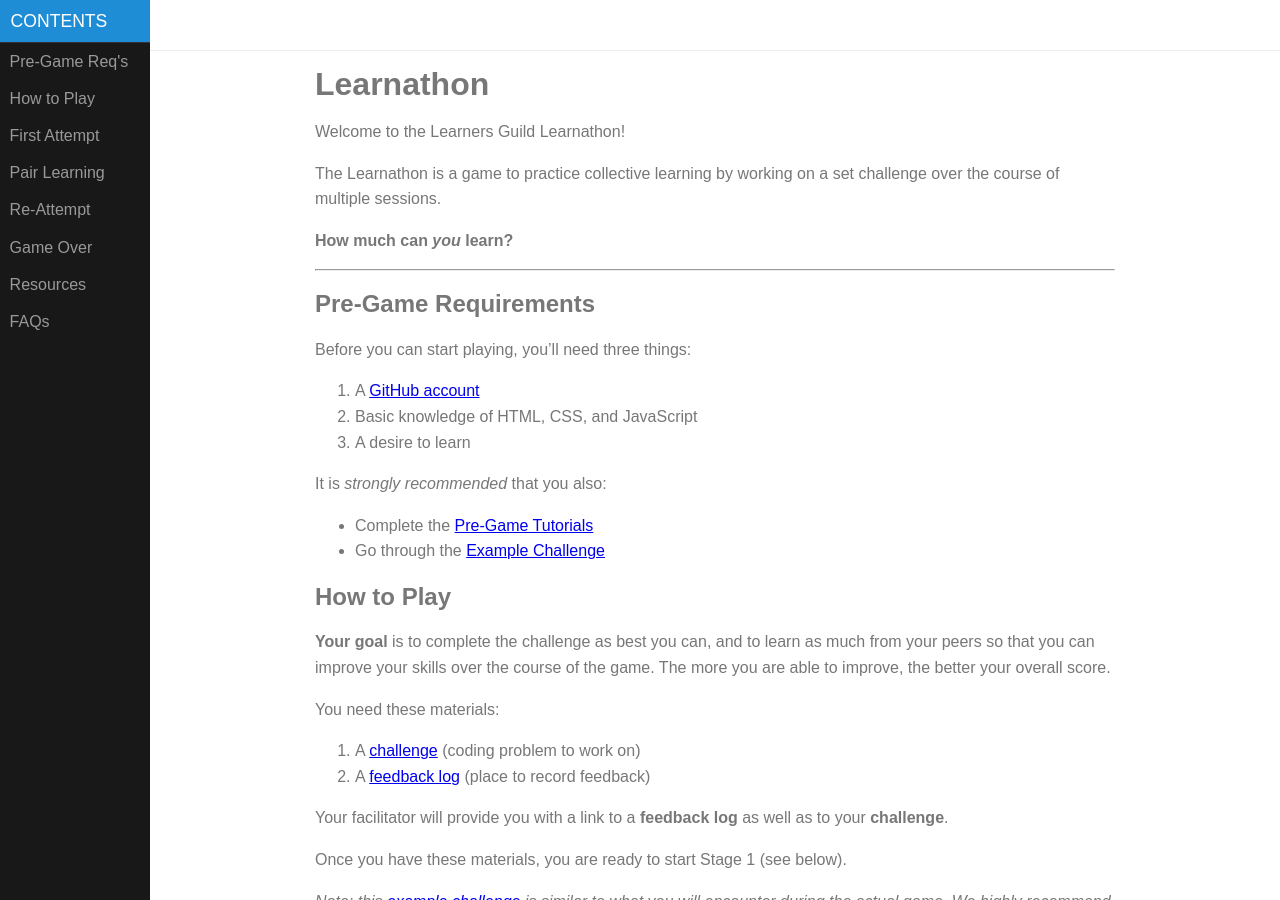
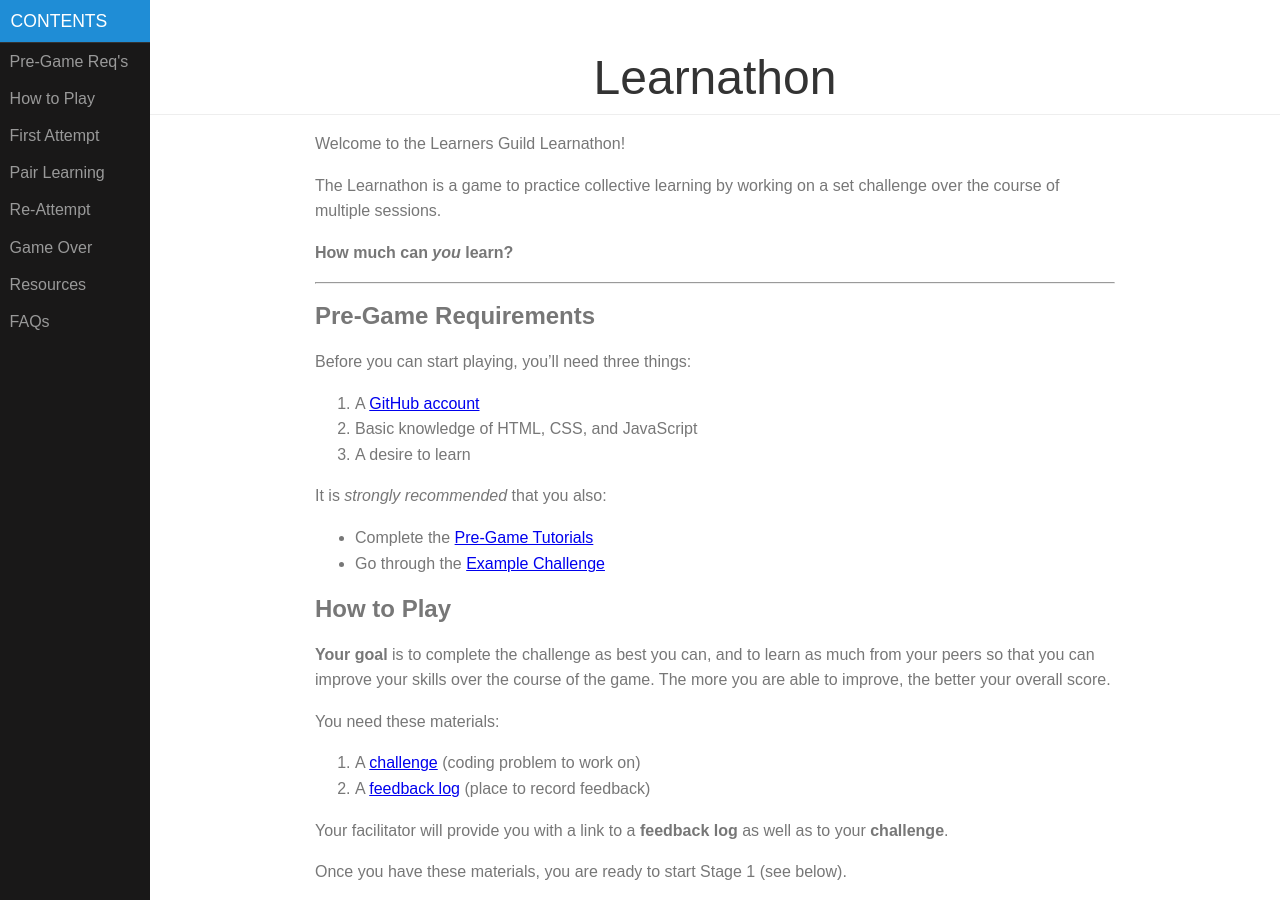
Before and after one commit to LearnersGuild/learnathon, a Jekyll site: the page built from index.html, in a window 1280 px wide and 900 px high. Built offline with Jekyll 4.4.1, drawn with Linux system fonts in a browser that asks for light colours.

Commit message:
Move title into header div

```diff
--- a/index.html
+++ b/index.html
@@ -3,7 +3,7 @@ layout: default
 ---
 
 <div class="header">
-  <h1>{{ page.title }}</h1>
+  <h1>Learnathon</h1>
 </div>
 
 <div class="content">
```
Also changed, not shown: README.md.
